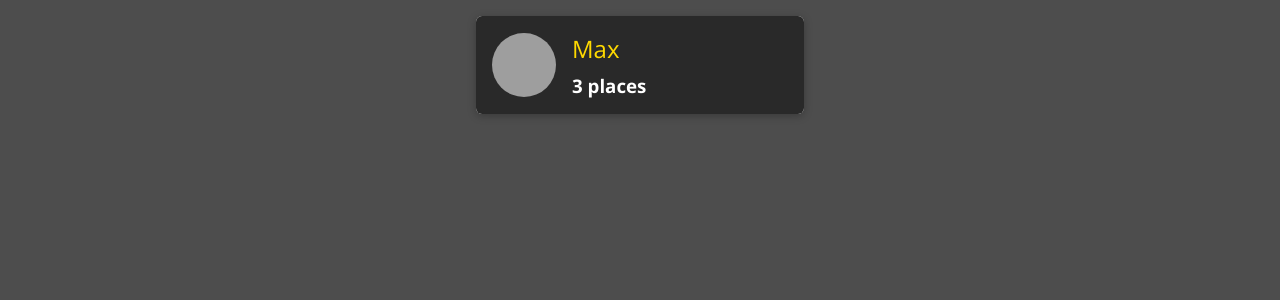
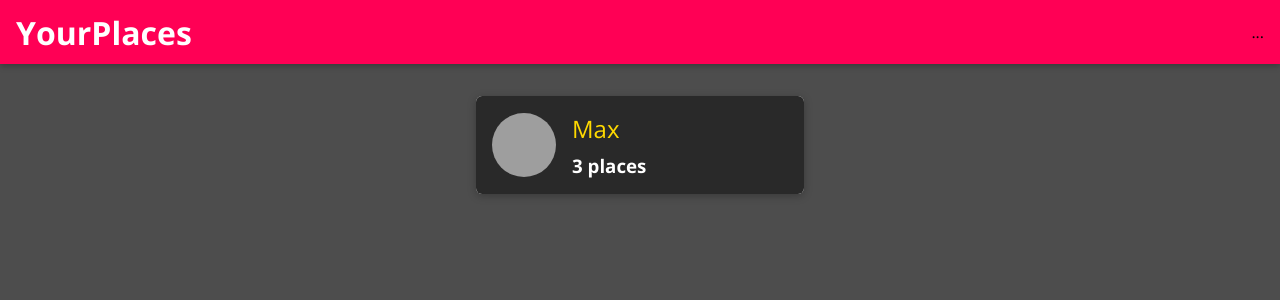
Before and after one commit to nhussaini/MERN, a React (Create React App) app: page / in a window 1280 px wide. Shown: the top 300 px of the page. Built offline with nearby package versions, Linux system fonts and the light colour scheme; grey boxes are pictures that could not be loaded.

Commit message:
added the navigation bar

```diff
--- a/src/App.js
+++ b/src/App.js
@@ -2,11 +2,13 @@
 import { BrowserRouter as Router, Route, Redirect,Switch } from 'react-router-dom';
 import Users from './user/pages/Users';
 import NewPlace from './places/pages/NewPlace';
+import MainNavigation from './shared/components/Navigation/MainNavigation';
 
 const App = () => {
   return (
    <Router>
-
+     <MainNavigation />
+    <main>
       <Switch>
      <Route path="/" exact>
        <Users/>
@@ -18,6 +20,7 @@
 
      <Redirect to="/" />
      </Switch>
+    </main>
 
    </Router>
   );
--- /dev/null
+++ b/src/shared/components/Navigation/MainHeader.css
@@ -0,0 +1,23 @@
+.main-header {
+    width: 100%;
+    height: 4rem;
+    display: flex;
+    align-items: center;
+    position: fixed;
+    top: 0;
+    left: 0;
+    background: #ff0055;
+    box-shadow: 0 2px 6px rgba(0, 0, 0, 0.26);
+    padding: 0 1rem;
+    z-index: 5;
+  }
+
+  main {
+    margin-top: 5rem;
+  }
+
+  @media (min-width: 768px) {
+    .main-header {
+      justify-content: space-between;
+    }
+  }
--- /dev/null
+++ b/src/shared/components/Navigation/MainHeader.js
@@ -0,0 +1,12 @@
+import React from 'react';
+
+import './MainHeader.css';
+
+const MainHeader = props=> {
+    return <header className="main-header">
+        {props.children}
+    </header>
+
+};
+
+export default MainHeader;
--- /dev/null
+++ b/src/shared/components/Navigation/MainNavigation.css
@@ -0,0 +1,45 @@
+.main-navigation__menu-btn {
+    width: 3rem;
+    height: 3rem;
+    background: transparent;
+    border: none;
+    display: flex;
+    flex-direction: column;
+    justify-content: space-around;
+    margin-right: 2rem;
+    cursor: pointer;
+  }
+
+  .main-navigation__menu-btn span {
+    display: block;
+    width: 3rem;
+    height: 2.5px;
+    background: white;
+  }
+
+  .main-navigation__title {
+    color: white;
+  }
+
+  .main-navigation__title a {
+    text-decoration: none;
+    color: white;
+  }
+
+  .main-navigation__header-nav {
+    display: none;
+  }
+
+  .main-navigation__drawer-nav {
+    height: 100%;
+  }
+
+  @media (min-width: 768px) {
+    .main-navigation__menu-btn {
+      display: none;
+    }
+
+    .main-navigation__header-nav {
+      display: block;
+    }
+  }
--- /dev/null
+++ b/src/shared/components/Navigation/MainNavigation.js
@@ -0,0 +1,24 @@
+import React from 'react';
+import { Link } from 'react-router-dom';
+
+import MainHeader from './MainHeader'
+import './MainNavigation.css';
+
+const MainNavigation = props =>{
+    return <MainHeader>
+        <button className="main-navigation__menu-btn">
+            <span />
+            <span />
+            <span />
+        </button>
+
+        <h1 className="main-navigation__title">
+            <Link to="/">YourPlaces</Link>
+        </h1>
+        <nav>
+            ...
+        </nav>
+    </MainHeader>
+}
+
+export default MainNavigation;
--- a/src/user/components/UsersList.js
+++ b/src/user/components/UsersList.js
@@ -1,12 +1,18 @@
 import React from 'react';
+
+
+
+import UserItem from './UserItem';
+import Card from '../../shared/components/UIElements/Card';
 import './UsersList.css';
-import UserItem from './UserItem';
 
 const UserList = props =>{
     if (props.items.length === 0) {
         return (
             <div className="center">
-                <h2>No users found.</h2>
+                <Card>
+                    <h2>No users found.</h2>
+                </Card>
             </div>
         );
     }
```
Also changed, not shown: src/shared/components/Navigation/NavLinks.css (added), src/shared/components/Navigation/NavLinks.js (added), src/shared/components/Navigation/SideDrawer.css (added), src/shared/components/Navigation/SideDrawer.js (added). Lines whose indentation alone changed are shown as unchanged.
